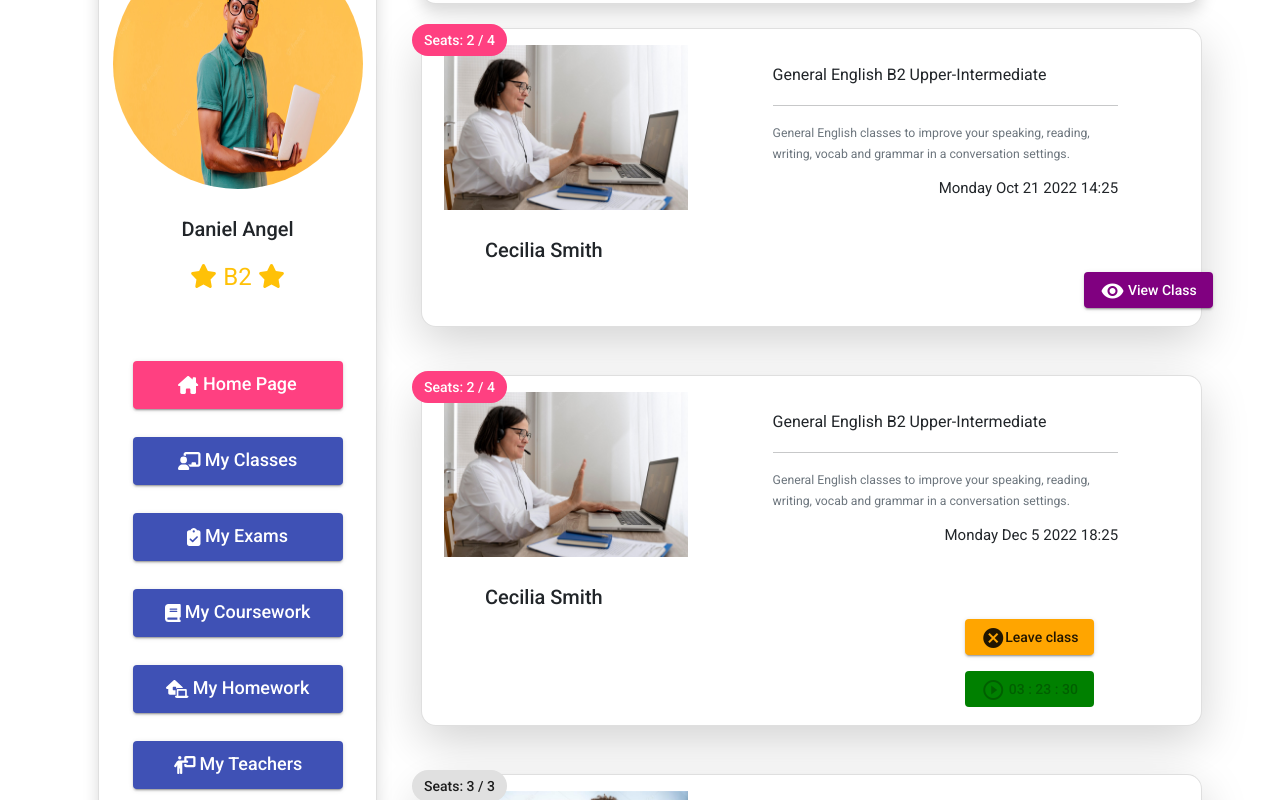
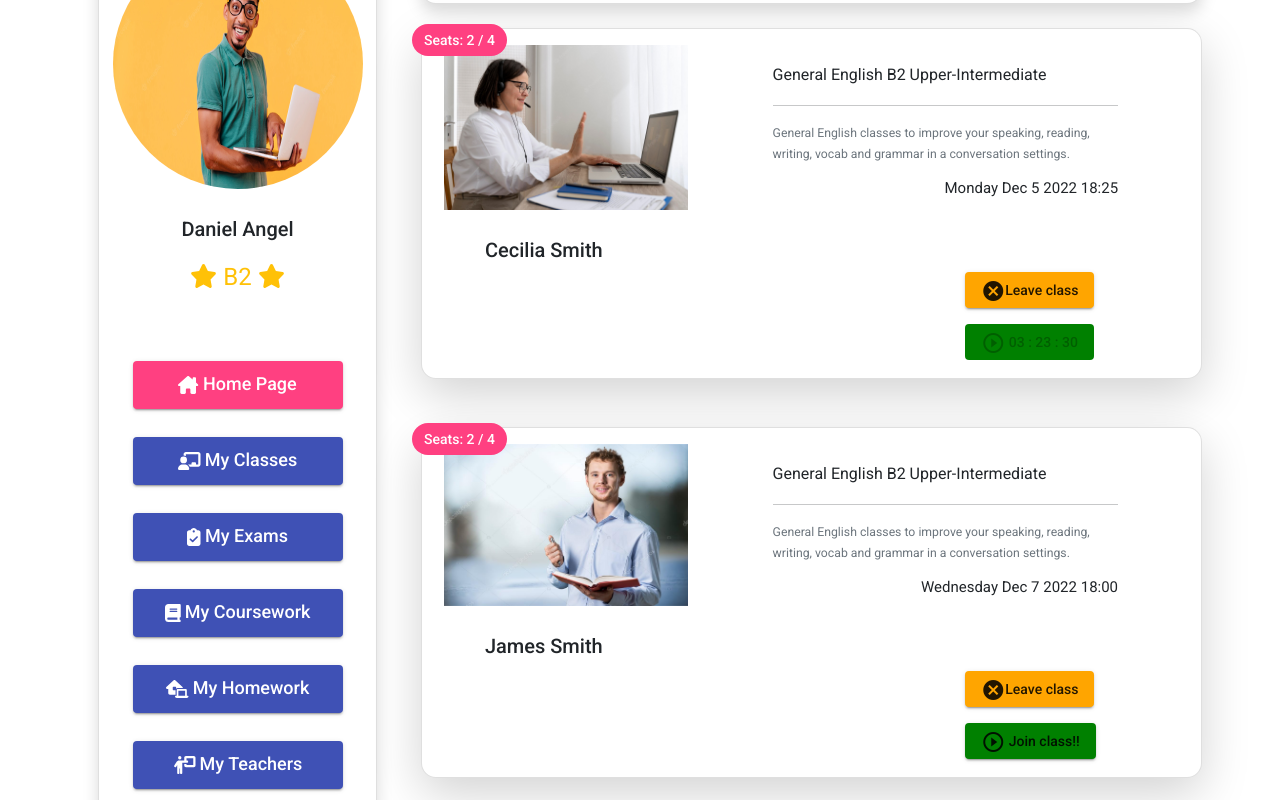
Before and after one commit to ScottStin/Class-E-MEAN, an Angular app: page /home in a window 1280 px wide. Shown: the part 280-1080 px from the top of the page. Built offline with nearby package versions, Linux system fonts and the light colour scheme.

Commit message:
fixing bugs in start time of lesson and buttons on lesson card

```diff
--- a/src/app/components/homepage/homepage.component.html
+++ b/src/app/components/homepage/homepage.component.html
@@ -15,7 +15,7 @@
                             <div *ngFor = "let lessonType of lessonTypes" [ngStyle]="{'color':filterLessonType === lessonType ? 'blue':''}" class="filters col-3 text-center" ><h2  (click)="applyFilter(lessonType)">{{lessonType}}</h2></div>
                         </div>
                     </div>
-                    <div *ngFor="let lesson of lessons">
+                    <div *ngFor="let lesson of displayLessons">
                         <div *ngIf = "lesson.classType === filterLessonType && (lesson.level.includes(currentUser.level)||!currentUser.level)">
                             <app-lesson-card [allUsers]="users" [currentUser] = "currentUser" [lesson] = "lesson"></app-lesson-card>
                         </div>
--- a/src/app/components/homepage/homepage.component.ts
+++ b/src/app/components/homepage/homepage.component.ts
@@ -36,11 +36,12 @@ export class HomepageComponent implements OnInit {
   ]
 
   lessons = [
-    {teacher: this.users[3].name,length:1, startDate:'Monday Oct 21 2022', startTime: '14:25', level:['B2 Upper-Intermediate'], classType:"General English", status:'pending',restricted:false,maxSize:4,studentsEnrolled:[this.users[7],this.users[9]],studentsAttended:[this.users[7]], description:"General English classes to improve your speaking, reading, writing, vocab and grammar in a conversation settings."},
+    {teacher: this.users[4].name,length:1, startDate:'Wednesday Dec 7 2022', startTime: '18:00', level:['B2 Upper-Intermediate'], classType:"General English", status:'pending',restricted:false,maxSize:4,studentsEnrolled:[this.users[7],this.users[9]],studentsAttended:[this.users[7]], description:"General English classes to improve your speaking, reading, writing, vocab and grammar in a conversation settings."},
+    {teacher: this.users[3].name,length:1, startDate:'Monday Oct 17 2022', startTime: '14:25', level:['B2 Upper-Intermediate'], classType:"General English", status:'pending',restricted:false,maxSize:4,studentsEnrolled:[this.users[7],this.users[9]],studentsAttended:[this.users[7]], description:"General English classes to improve your speaking, reading, writing, vocab and grammar in a conversation settings."},
     {teacher: this.users[3].name,length:1, startDate:'Monday Dec 5 2022', startTime: '18:25', level:['B2 Upper-Intermediate'], classType:"General English", status:'pending',restricted:false,maxSize:4,studentsEnrolled:[this.users[7],this.users[9]],studentsAttended:[this.users[7]], description:"General English classes to improve your speaking, reading, writing, vocab and grammar in a conversation settings."},
     {teacher: this.users[1].name,length:1, startDate:'Thursday Dec 1 2022', startTime: '19:00', level:['A2 Lower-Intermediate'], classType:"General English", status:'pending',restricted:false,maxSize:4,studentsEnrolled:[this.users[7],this.users[9]],studentsAttended:[this.users[7]], description:"General English classes to improve your speaking, reading, writing, vocab and grammar in a conversation settings."},
     {teacher: this.users[1].name,length:4, startDate:'Thursday Dec 1 2022', startTime: '20:00', level:['A2 Lower-Intermediate'], classType:"General English", status:'pending',restricted:false,maxSize:4,studentsEnrolled:[this.users[7],this.users[9]],studentsAttended:[this.users[7]], description:"General English classes to improve your speaking, reading, writing, vocab and grammar in a conversation settings."},
-    {teacher: this.users[1].name,length:2, startDate:'Tuesday Oct 22 2022', startTime: '17:00', level:['A2 Lower-Intermediate'], classType:"General English", status:'pending',restricted:false,maxSize:4,studentsEnrolled:[this.users[7],this.users[9]],studentsAttended:[this.users[7]], description:"General English classes to improve your speaking, reading, writing, vocab and grammar in a conversation settings."},
+    {teacher: this.users[1].name,length:3, startDate:'Tuesday Oct 18 2022', startTime: '17:00', level:['A2 Lower-Intermediate'], classType:"General English", status:'pending',restricted:false,maxSize:4,studentsEnrolled:[this.users[7],this.users[9]],studentsAttended:[this.users[7]], description:"General English classes to improve your speaking, reading, writing, vocab and grammar in a conversation settings."},
     {teacher: this.users[1].name,length:2, startDate:'Monday Dec 12 2022', startTime: '17:00', level:['A2 Lower-Intermediate'], classType:"General English", status:'pending',restricted:false,maxSize:4,studentsEnrolled:[this.users[7],this.users[8],this.users[9]],studentsAttended:[], description:"General English classes to improve your speaking, reading, writing, vocab and grammar in a conversation settings."},
     {teacher: this.users[4].name,length:2, startDate:'Sunday Dec 11 2022', startTime: '11:00', level:['B2 Upper-Intermediate'], classType:"General English", status:'pending',restricted:false,maxSize:3,studentsEnrolled:[this.users[7],this.users[8],this.users[9]],studentsAttended:[],description:"Weekend general English classes to improve your speaking, reading, writing, vocab and grammar in a conversation settings."},
     {teacher: this.users[0].name,length:2, startDate:'Monday Dec 12 2022', startTime: '17:00', level:['B2 Upper-Intermediate'], classType:"General English", status:'pending',restricted:false,maxSize:8,studentsEnrolled:[this.users[7],this.users[8],this.users[9]],studentsAttended:[],description:"General English classes to improve your speaking, reading, writing, vocab and grammar in a conversation settings."},
@@ -68,7 +69,7 @@ export class HomepageComponent implements OnInit {
   currentUser: any =""
   urlAddress:string=""
   displayUsers = this.users
-  displayLessons:any = this.lessons.sort(function(a: { startDate: string; startTime: string; },b: { startDate: string; startTime: string; }){return new Date(a.startDate+", "+a.startTime).getTime() - new Date(b.startDate+", "+b.startTime).getTime()})//.filter((obj:any)=>{if( new Date(obj.startDate +" ,"+obj.startTime).getTime()+(obj.length*3600000) - new Date().getTime()>=0){return obj}});
+  displayLessons:any = this.lessons.sort(function(a: { startDate: string; startTime: string; },b: { startDate: string; startTime: string; }){return new Date(a.startDate+", "+a.startTime).getTime() - new Date(b.startDate+", "+b.startTime).getTime()}).filter((obj:any)=>{return new Date(new Date(`${obj.startDate} ${this.lessons[0].startTime}:00`).setHours(new Date(`${obj.startDate} ${obj.startTime}:00`).getHours()+obj.length)) >= new Date()})//{return new Date(obj.startDate +" ,"+obj.startTime).getTime()+(obj.length*3600000) > new Date().getTime()});
   faPlus = faPlus
 
   constructor(
@@ -108,11 +109,11 @@ export class HomepageComponent implements OnInit {
     this.displayLessons = []
     this.filterLessonDate = lessonDate
     this.lessons.filter(obj=>{
-      console.log(new Date(new Date(`${obj.startDate} ${this.lessons[0].startTime}:00`).setHours(new Date(`${obj.startDate} ${obj.startTime}:00`).getHours()+2)))
-        if (this.filterLessonDate === 'Upcoming Lessons' && new Date(new Date(`${obj.startDate} ${this.lessons[0].startTime}:00`).setHours(new Date(`${obj.startDate} ${obj.startTime}:00`).getHours()+2)) >= new Date()){
+      console.log(new Date(new Date(`${obj.startDate} ${this.lessons[0].startTime}:00`).setHours(new Date(`${obj.startDate} ${obj.startTime}:00`).getHours()+obj.length)))
+        if (this.filterLessonDate === 'Upcoming Lessons' && new Date(new Date(`${obj.startDate} ${this.lessons[0].startTime}:00`).setHours(new Date(`${obj.startDate} ${obj.startTime}:00`).getHours()+obj.length)) >= new Date()){
           this.displayLessons.push(obj)
         }
-        if (this.filterLessonDate === 'Past Lessons' && new Date(new Date(`${obj.startDate} ${this.lessons[0].startTime}:00`).setHours(new Date(`${obj.startDate} ${obj.startTime}:00`).getHours()+2)) < new Date()){
+        if (this.filterLessonDate === 'Past Lessons' && new Date(new Date(`${obj.startDate} ${this.lessons[0].startTime}:00`).setHours(new Date(`${obj.startDate} ${obj.startTime}:00`).getHours()+obj.length)) < new Date()){
           this.displayLessons.push(obj)
         }
         if (this.filterLessonDate === 'All Lessons'){
--- a/src/app/components/lesson-card/lesson-card.component.html
+++ b/src/app/components/lesson-card/lesson-card.component.html
@@ -28,9 +28,9 @@
             <div class="row" style="display:flex; margin:10px;">
                 <div [class]="(!currentUser || currentUser.userType==='Student') && lesson.studentsEnrolled.includes(currentUser) && lessonStartCountdown(lesson.startDate, lesson.startTime, lesson.length,lesson.Teacher)!== 'View Class' ? 'col-md-10 offset-6' : 'col-md-4 offset-10'" style="display: inline-block;">
                     <button *ngIf = "(!currentUser || currentUser.userType==='Student') && !lesson.studentsEnrolled.includes(currentUser)" mat-raised-button color="primary" align="end" (click)="openRegisterDialog()" #tooltip="matTooltip" matTooltip="Click here to secure your place in this class" [disabled] ="lesson.studentsEnrolled.length >= lesson.maxSize"><mat-icon *ngIf="lesson.studentsEnrolled.length < lesson.maxSize">person_add</mat-icon> <span *ngIf="lesson.studentsEnrolled.length >= lesson.maxSize"> CLASS FULL</span> <span *ngIf="lesson.studentsEnrolled.length < lesson.maxSize && lesson.studentsEnrolled"> Register</span></button>
-                    <button *ngIf = "(!currentUser || currentUser.userType==='Student') && lesson.studentsEnrolled.includes(currentUser) && lessonStartCountdown(lesson.startDate, lesson.startTime, lesson.length,lesson.Teacher)!== 'View Class'" align="end" class = "m-2" mat-raised-button  style="background-color:orange;" (click)="openRegisterDialog()" #tooltip="matTooltip" matTooltip="Click here to remove yourself from this class list"><mat-icon>cancel</mat-icon>Leave class</button>
-                    <button *ngIf = "((!currentUser || currentUser.userType==='Student') && lesson.studentsEnrolled.includes(currentUser))&& lessonStartCountdown(lesson.startDate, lesson.startTime, lesson.length,lesson.Teacher)!== 'View Class'" align="end" class = "m-2" mat-raised-button  style="background-color:green;"  (click) = "openJoinClassDialog()" #tooltip="matTooltip" [disabled] = 'lessonStartCountdown(lesson.startDate, lesson.startTime, lesson.length,lesson.Teacher)!=="Join class!!"' matTooltip="Click here to join the live class"><mat-icon>play_circle_outline</mat-icon> {{lessonStartCountdown(lesson.startDate, lesson.startTime, lesson.length,lesson.Teacher)}}</button>
-                    <button *ngIf = "((!currentUser || currentUser.userType==='Student') && lesson.studentsEnrolled.includes(currentUser))&& lessonStartCountdown(lesson.startDate, lesson.startTime, lesson.length,lesson.Teacher)=== 'View Class'" align="end" class = "m-2" mat-raised-button  style="background-color:purple; color:white;" #tooltip="matTooltip" matTooltip="Click here to view the recording, homework and material from this class"><mat-icon>remove_red_eye</mat-icon> {{lessonStartCountdown(lesson.startDate, lesson.startTime, lesson.length,lesson.Teacher)}}</button>
+                    <button *ngIf = "(currentUser.userType==='Student') && lesson.studentsEnrolled.includes(currentUser) && lessonStartCountdown(lesson.startDate, lesson.startTime, lesson.length,lesson.Teacher)!== 'View Class'" align="end" class = "m-2" mat-raised-button  style="background-color:orange;" (click)="openRegisterDialog()" #tooltip="matTooltip" matTooltip="Click here to remove yourself from this class list"><mat-icon>cancel</mat-icon>Leave class</button>
+                    <button *ngIf = "(currentUser.userType==='Student') && lesson.studentsEnrolled.includes(currentUser)&& lessonStartCountdown(lesson.startDate, lesson.startTime, lesson.length,lesson.Teacher)!== 'View Class'" align="end" class = "m-2" mat-raised-button  style="background-color:green;"  (click) = "openJoinClassDialog()" #tooltip="matTooltip" [disabled] = 'lessonStartCountdown(lesson.startDate, lesson.startTime, lesson.length,lesson.Teacher)!=="Join class!!"' matTooltip="Click here to join the live class"><mat-icon>play_circle_outline</mat-icon> {{lessonStartCountdown(lesson.startDate, lesson.startTime, lesson.length,lesson.Teacher)}}</button>
+                    <button *ngIf = "(currentUser.userType==='Student') && lesson.studentsEnrolled.includes(currentUser)&& lessonStartCountdown(lesson.startDate, lesson.startTime, lesson.length,lesson.Teacher)=== 'View Class'" align="end" class = "m-2" mat-raised-button  style="background-color:purple; color:white;" #tooltip="matTooltip" matTooltip="Click here to view the recording, homework and material from this class"><mat-icon>remove_red_eye</mat-icon> {{lessonStartCountdown(lesson.startDate, lesson.startTime, lesson.length,lesson.Teacher)}}</button>
 
                     <!-- <button *ngIf="page === 'studentList'||page === 'teacherList'" #tooltip="matTooltip" matTooltip="Message student"  mat-mini-fab style="background-color:blue;" aria-label="Example icon button with a delete icon"><mat-icon>message</mat-icon></button> -->
                     <!-- <button *ngIf="page === 'studentList'" class = "m-1" #tooltip="matTooltip" matTooltip="Edit user" mat-mini-fab style="background-color:orange;" aria-label="Example icon button with a delete icon"><mat-icon>edit</mat-icon></button> -->
--- a/src/app/components/lesson-card/lesson-card.component.ts
+++ b/src/app/components/lesson-card/lesson-card.component.ts
@@ -150,13 +150,14 @@ export class LessonCardComponent implements OnInit {
     })
     // console.log(this.min,this.days,this.hours,this.ms)
     var minDisplay, daysDisplay, hoursDisplay
+    console.log(startDate, startTime, this.days, this.hours, this.min, length)
     if (this.min>=10){minDisplay = this.min} else{minDisplay = "0"+this.min}
     if (this.hours>=10){hoursDisplay = this.hours} else{hoursDisplay = "0"+this.hours}
     if (this.days>=10){daysDisplay = this.days} else{daysDisplay = "0"+this.days}
-    if(this.days <=0 && this.hours <=0 && this.hours >= (length*-1) && this.min <=5){
+    if(new Date(new Date(`${startDate} ${startTime}:00`).setHours(new Date(`${startDate} ${startTime}:00`).getHours() + length)) >= new Date() &&  this.min <=5){//if(this.days <=0 && this.hours <=0 && this.hours >= (length*-1) && this.min <=5){
       // this._snackBar.open(`Hey! Your ${startTime} class with ${teacher} is starting now. Open the 'My Classes' tab to join.`,'close');
       return 'Join class!!'
-    } if ((this.days <0 || this.hours <0 || this.min < 0) && this.hours< (length*-1)){
+    } if (new Date(new Date(`${startDate} ${startTime}:00`).setHours(new Date(`${startDate} ${startTime}:00`).getHours() + length)) < new Date()){// } if ((this.days <0 || this.hours <0 || this.min < 0) && this.hours< (length*-1)){
       return 'View Class'
     } else {
       return `${daysDisplay} : ${hoursDisplay} : ${minDisplay}`
```
